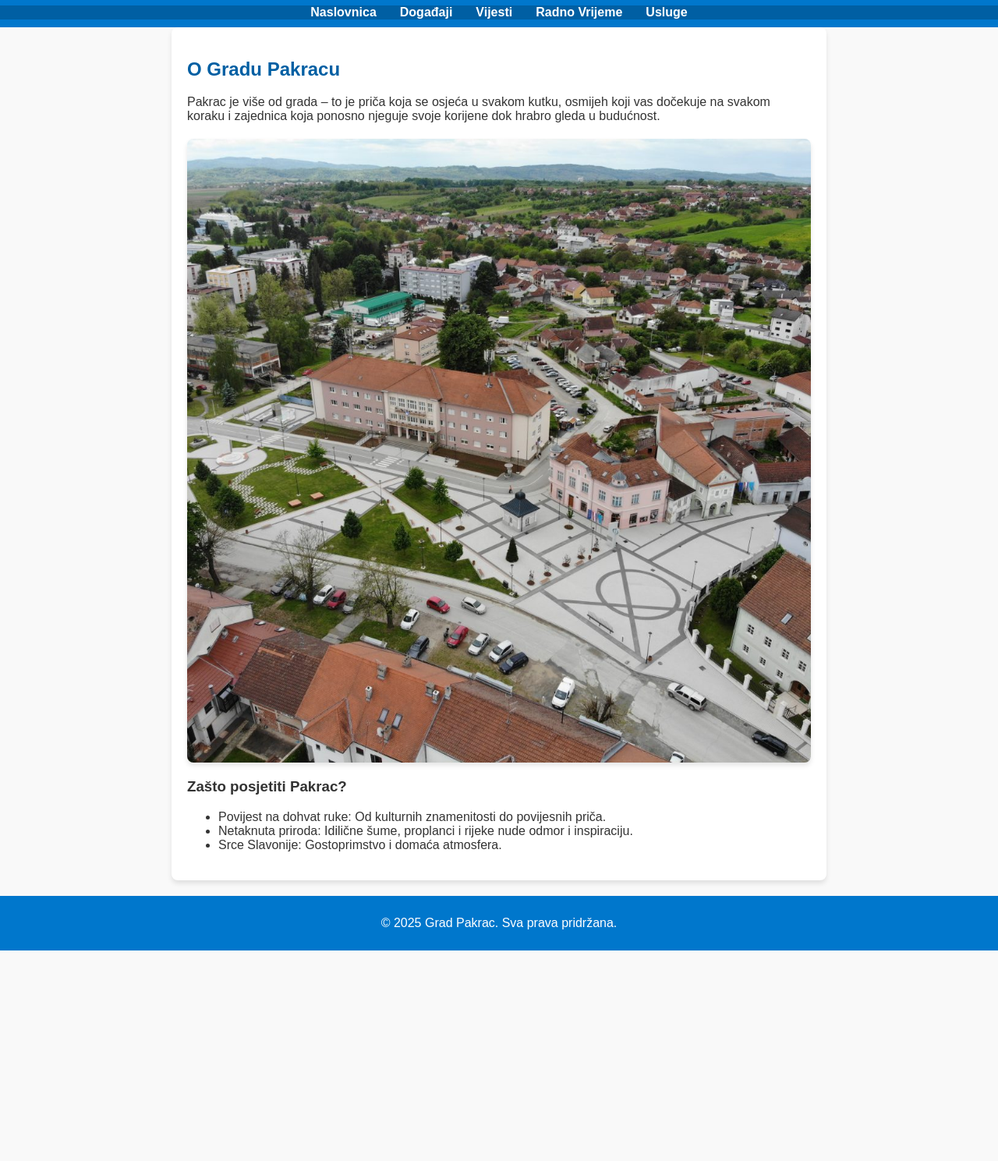
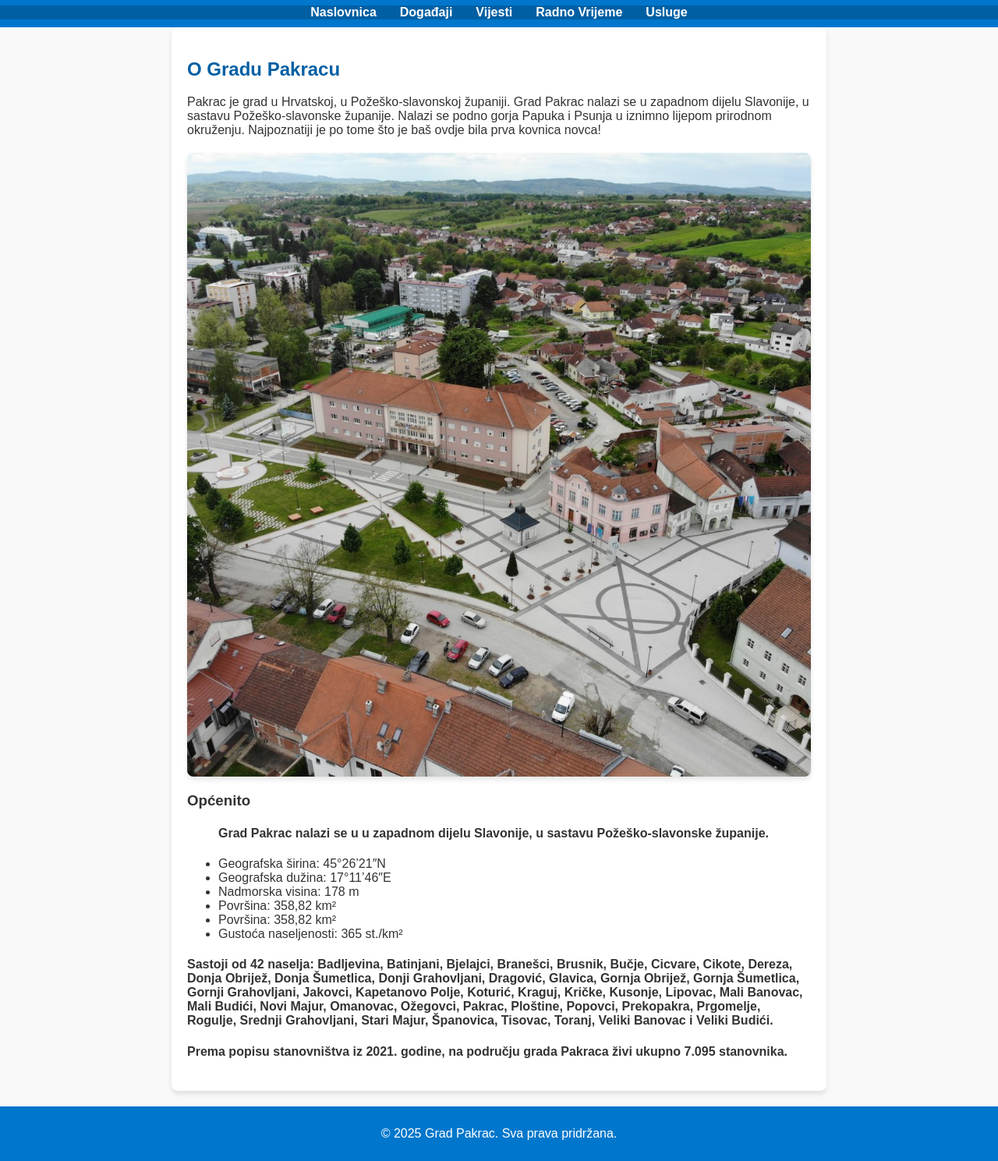
Before and after one commit to volk19/Stranica-Grada-Pakraca, a website: page o_gradu.html in a window 1280 px wide. Shown: the part 130-1619 px from the top of the page at 78% size. Before the commit the page ends 1349 px from the top, so only its background shows below. Drawn offline with Linux system fonts and the light colour scheme.

Commit message:
Add files via upload

```diff
--- a/o_gradu.html
+++ b/o_gradu.html
@@ -22,17 +22,29 @@
     </header>
     <main>
         <h2>O Gradu Pakracu</h2>
-        <p>Pakrac je više od grada – to je priča koja se osjeća u svakom kutku, osmijeh koji vas
-        dočekuje na svakom koraku i zajednica koja ponosno njeguje svoje korijene dok hrabro
-        gleda u budućnost.</p>
+        <p>Pakrac je grad u Hrvatskoj, u Požeško-slavonskoj županiji. Grad Pakrac nalazi se u zapadnom dijelu Slavonije,
+             u sastavu Požeško-slavonske županije. Nalazi se podno gorja Papuka i Psunja u iznimno lijepom prirodnom okruženju.
+            Najpoznatiji je po tome što je baš ovdje bila prva kovnica novca!</p>
         <img src="DJI_0487-2-1024x1024-1.jpg" alt="Grad Pakrac" class="centrirana-slika">
         <section>
-            <h3>Zašto posjetiti Pakrac?</h3>
+            <h3>Općenito</h3>
             <ul>
-                <li>Povijest na dohvat ruke: Od kulturnih znamenitosti do povijesnih priča.</li>
-                <li>Netaknuta priroda: Idilične šume, proplanci i rijeke nude odmor i inspiraciju.</li>
-                <li>Srce Slavonije: Gostoprimstvo i domaća atmosfera.</li>
+                <h4>Grad Pakrac nalazi se u u zapadnom dijelu Slavonije, u sastavu Požeško-slavonske županije.</h4>
+                 <li> Geografska širina: 45°26’21″N</li>
+                 <li> Geografska dužina: 17°11’46″E</li>
+                 <li>Nadmorska visina: 178 m</li>
+                 <li> Površina: 358,82 km²</li>
+                 <li>Površina: 358,82 km²</li>
+                 <li>Gustoća naseljenosti: 365 st./km²</li>
             </ul>
+<h4>Sastoji od 42 naselja: Badljevina, Batinjani, Bjelajci, Branešci, Brusnik, Bučje, Cicvare, Cikote,
+    Dereza, Donja Obrijež, Donja Šumetlica, Donji Grahovljani, Dragović,
+     Glavica, Gornja Obrijež, Gornja Šumetlica, Gornji Grahovljani, Jakovci,
+      Kapetanovo Polje, Koturić, Kraguj, Kričke, Kusonje, Lipovac, Mali Banovac,
+       Mali Budići, Novi Majur, Omanovac, Ožegovci, Pakrac, Ploštine, Popovci, Prekopakra, Prgomelje, Rogulje,
+       Srednji Grahovljani, Stari Majur, Španovica, Tisovac, Toranj, Veliki Banovac i Veliki Budići.</h4>
+
+<h4>Prema popisu stanovništva iz 2021. godine, na području grada Pakraca živi ukupno 7.095 stanovnika.</h4>
         </section>
     </main>
     <footer>
```
Also changed, not shown: dogadjaji.html (+9 -13 lines).
